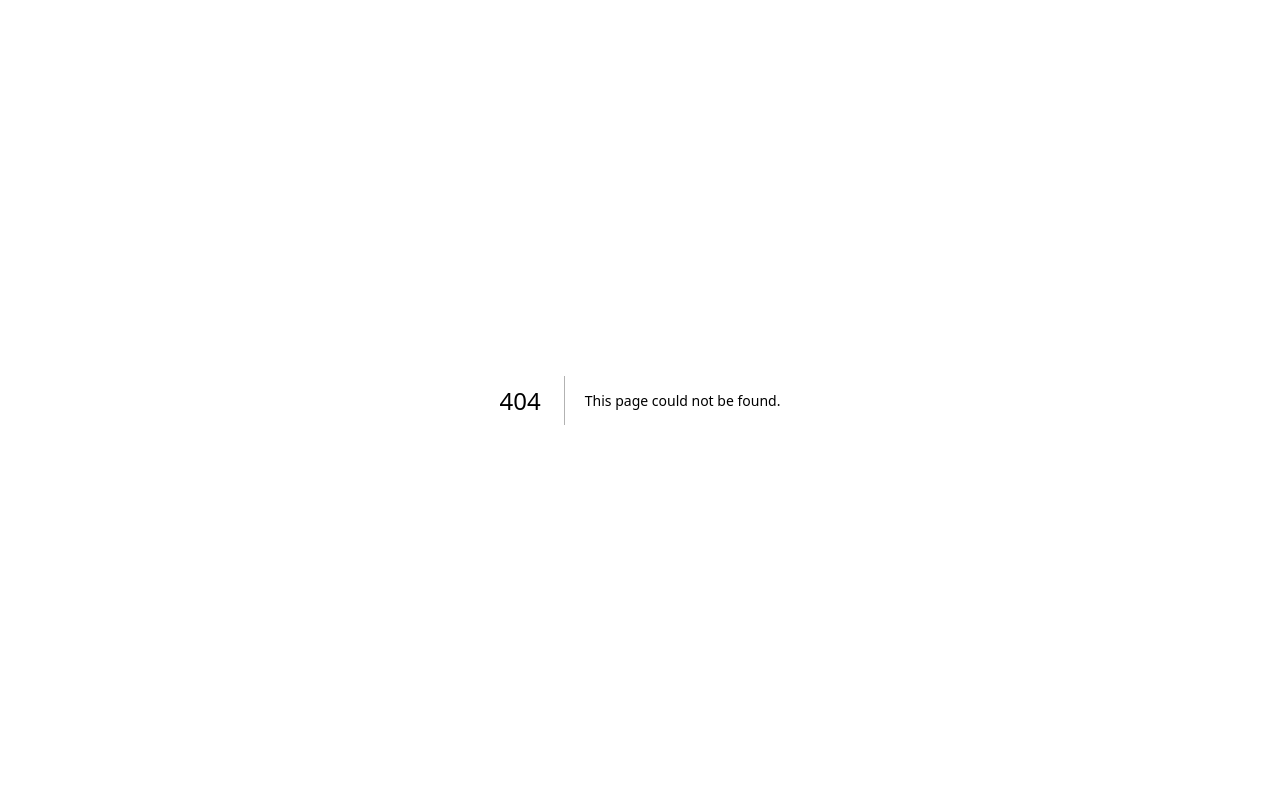
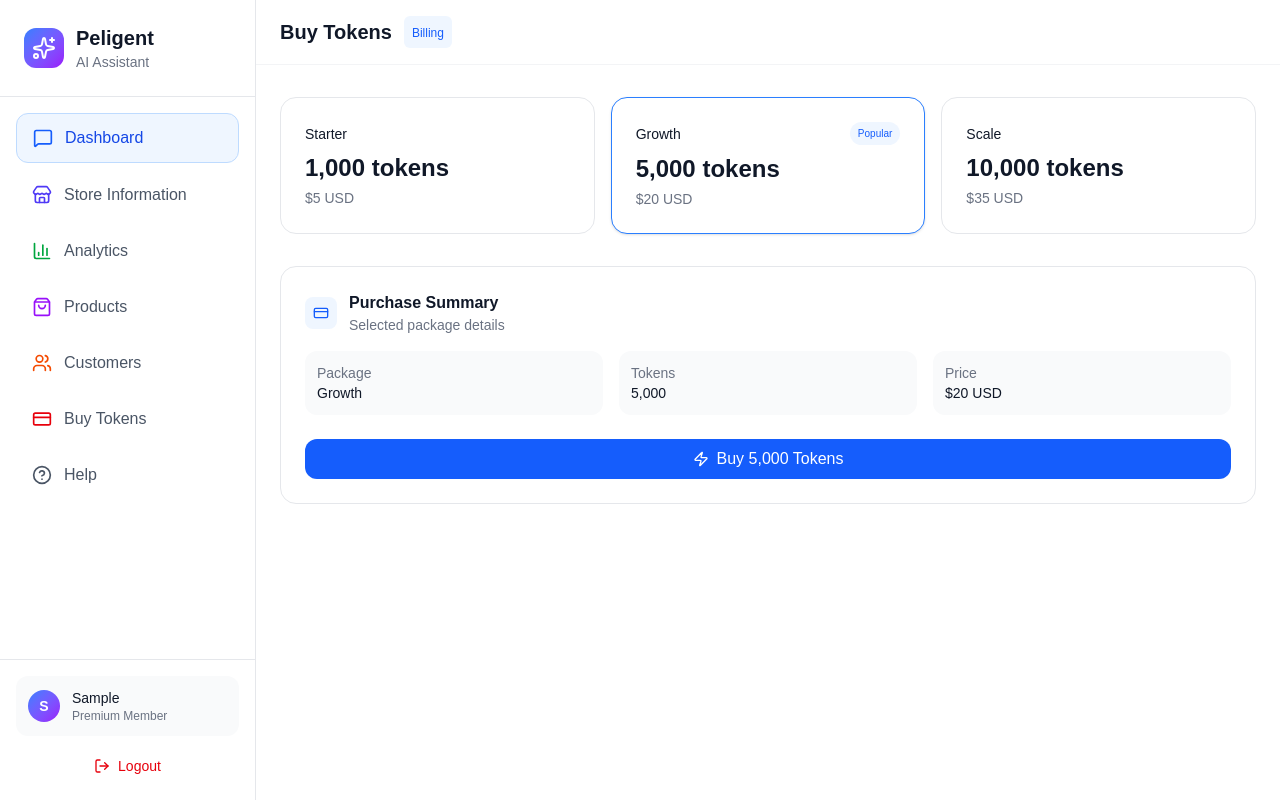
Before and after one commit to mohamadTamimi123/peligentAi-ui, a Next.js app: page /dashboard/billing in a window 1280 px wide. Before the commit this address had no page. Built offline with nearby package versions, Linux system fonts and the light colour scheme; sample sign-in values are in the browser's storage.

Commit message:
Billing: add /dashboard/billing purchase page; sidebar link; CTA on dashboard

```diff
--- /dev/null
+++ b/src/app/dashboard/billing/page.tsx
@@ -0,0 +1,209 @@
+'use client'
+
+import { useEffect, useState } from 'react'
+import { useRouter } from 'next/navigation'
+import { Button } from '@/components/ui/Button'
+import { CreditCard, Zap, CheckCircle2, AlertCircle } from 'lucide-react'
+
+type PurchaseState = 'idle' | 'loading' | 'success' | 'error'
+
+interface PackageOption {
+  id: string
+  name: string
+  tokens: number
+  priceUSD: number
+  popular?: boolean
+}
+
+const PACKAGES: PackageOption[] = [
+  { id: 'p1k', name: 'Starter', tokens: 1000, priceUSD: 5 },
+  { id: 'p5k', name: 'Growth', tokens: 5000, priceUSD: 20, popular: true },
+  { id: 'p10k', name: 'Scale', tokens: 10000, priceUSD: 35 },
+]
+
+export default function BillingPage() {
+  const router = useRouter()
+  const [selected, setSelected] = useState<PackageOption>(PACKAGES[1])
+  const [status, setStatus] = useState<PurchaseState>('idle')
+  const [message, setMessage] = useState<string>('')
+  const [isAuthed, setIsAuthed] = useState<boolean>(false)
+
+  useEffect(() => {
+    const user = localStorage.getItem('user')
+    const token = localStorage.getItem('token') || localStorage.getItem('authToken')
+    if (!user || !token) {
+      router.push('/login')
+      return
+    }
+    setIsAuthed(true)
+  }, [router])
+
+  const handlePurchase = async () => {
+    if (!selected) return
+    try {
+      setStatus('loading')
+      setMessage('')
+      const authToken = localStorage.getItem('token') || localStorage.getItem('authToken')
+      if (!authToken) {
+        setStatus('error')
+        setMessage('Authentication required')
+        return
+      }
+
+      // Try preferred endpoint first; backend may expose different paths
+      const endpoints = [
+        'http://127.0.0.1:5008/api/chat/tokens/purchase',
+        'http://127.0.0.1:5008/api/chat/purchase',
+        'http://127.0.0.1:5008/api/credits/purchase'
+      ]
+
+      let response: Response | null = null
+      for (const url of endpoints) {
+        try {
+          response = await fetch(url, {
+            method: 'POST',
+            headers: {
+              'Authorization': `Bearer ${authToken}`,
+              'Content-Type': 'application/json'
+            },
+            body: JSON.stringify({
+              packageId: selected.id,
+              tokens: selected.tokens,
+              amountUSD: selected.priceUSD
+            })
+          })
+          if (response.ok) break
+        } catch (_) {
+          // try next endpoint
+        }
+      }
+
+      if (!response) throw new Error('No response from server')
+      if (!response.ok) {
+        const err = await response.text()
+        throw new Error(err || 'Purchase failed')
+      }
+
+      const data = await response.json().catch(() => ({}))
+      const serverMsg = data?.message || 'Purchase successful'
+      setStatus('success')
+      setMessage(serverMsg)
+    } catch (err: any) {
+      setStatus('error')
+      setMessage(err?.message || 'Something went wrong')
+    }
+  }
+
+  if (!isAuthed) {
+    return (
+      <div className="flex items-center justify-center min-h-screen bg-white">
+        <div className="text-center">
+          <div className="animate-spin rounded-full h-8 w-8 border-2 border-gray-300 border-t-gray-900 mx-auto mb-4"></div>
+          <p className="text-gray-500 text-sm font-medium">Checking authentication...</p>
+        </div>
+      </div>
+    )
+  }
+
+  return (
+    <div className="min-h-screen bg-white">
+      <div className="border-b border-gray-100 bg-white/80 backdrop-blur-sm sticky top-0 z-10">
+        <div className="max-w-7xl mx-auto px-6 py-4">
+          <div className="flex items-center justify-between">
+            <div className="flex items-center space-x-3">
+              <h1 className="text-xl font-semibold text-gray-900">Buy Tokens</h1>
+              <div className="px-2 py-1 bg-blue-50 rounded-md">
+                <span className="text-xs font-medium text-blue-600">Billing</span>
+              </div>
+            </div>
+          </div>
+        </div>
+      </div>
+
+      <div className="max-w-5xl mx-auto px-6 py-8">
+        <div className="grid grid-cols-1 md:grid-cols-3 gap-4 mb-8">
+          {PACKAGES.map((pkg) => (
+            <button
+              key={pkg.id}
+              onClick={() => setSelected(pkg)}
+              className={`text-left bg-white border rounded-2xl p-6 transition-all ${
+                selected.id === pkg.id
+                  ? 'border-blue-500 shadow-sm'
+                  : 'border-gray-200 hover:border-gray-300'
+              }`}
+            >
+              <div className="flex items-center justify-between mb-2">
+                <span className="text-sm font-medium text-gray-900">{pkg.name}</span>
+                {pkg.popular && (
+                  <span className="text-[10px] px-2 py-1 bg-blue-50 text-blue-600 rounded-full">Popular</span>
+                )}
+              </div>
+              <div className="text-2xl font-semibold text-gray-900 mb-1">{pkg.tokens.toLocaleString()} tokens</div>
+              <div className="text-sm text-gray-500">${pkg.priceUSD} USD</div>
+            </button>
+          ))}
+        </div>
+
+        <div className="bg-white border border-gray-200 rounded-2xl p-6">
+          <div className="flex items-center justify-between mb-4">
+            <div className="flex items-center space-x-3">
+              <div className="w-8 h-8 bg-blue-50 rounded-lg flex items-center justify-center">
+                <CreditCard className="w-4 h-4 text-blue-600" />
+              </div>
+              <div>
+                <h3 className="text-base font-semibold text-gray-900">Purchase Summary</h3>
+                <p className="text-sm text-gray-500">Selected package details</p>
+              </div>
+            </div>
+          </div>
+
+          <div className="grid grid-cols-1 md:grid-cols-3 gap-4 text-sm mb-4">
+            <div className="p-3 bg-gray-50 rounded-xl">
+              <div className="text-gray-500">Package</div>
+              <div className="font-medium text-gray-900">{selected.name}</div>
+            </div>
+            <div className="p-3 bg-gray-50 rounded-xl">
+              <div className="text-gray-500">Tokens</div>
+              <div className="font-medium text-gray-900">{selected.tokens.toLocaleString()}</div>
+            </div>
+            <div className="p-3 bg-gray-50 rounded-xl">
+              <div className="text-gray-500">Price</div>
+              <div className="font-medium text-gray-900">${selected.priceUSD} USD</div>
+            </div>
+          </div>
+
+          <Button
+            onClick={handlePurchase}
+            disabled={status === 'loading'}
+            className="w-full mt-2 bg-blue-600 hover:bg-blue-700 text-white rounded-xl"
+          >
+            {status === 'loading' ? (
+              <>
+                <div className="animate-spin rounded-full h-4 w-4 border-2 border-white/50 border-t-white mr-2"></div>
+                Processing...
+              </>
+            ) : (
+              <>
+                <Zap className="w-4 h-4 mr-2" />
+                Buy {selected.tokens.toLocaleString()} Tokens
+              </>
+            )}
+          </Button>
+
+          {status === 'success' && (
+            <div className="mt-4 flex items-center p-3 bg-green-50 border border-green-200 rounded-xl text-green-700 text-sm">
+              <CheckCircle2 className="w-4 h-4 mr-2" />
+              <span>{message || 'Purchase successful'}</span>
+            </div>
+          )}
+          {status === 'error' && (
+            <div className="mt-4 flex items-center p-3 bg-red-50 border border-red-200 rounded-xl text-red-700 text-sm">
+              <AlertCircle className="w-4 h-4 mr-2" />
+              <span>{message || 'Something went wrong'}</span>
+            </div>
+          )}
+        </div>
+      </div>
+    </div>
+  )
+}
--- a/src/app/dashboard/layout.tsx
+++ b/src/app/dashboard/layout.tsx
@@ -64,6 +64,8 @@ export default function DashboardLayout({ children }: DashboardLayoutProps) {
       router.push('/dashboard/store')
     } else if (itemId === 'chat') {
       router.push('/dashboard')
+    } else if (itemId === 'billing') {
+      router.push('/dashboard/billing')
     }
     // Add other navigation logic as needed
   }
@@ -74,7 +76,7 @@ export default function DashboardLayout({ children }: DashboardLayoutProps) {
     { id: 'analytics', icon: BarChart3, label: 'Analytics', color: 'text-green-600' },
     { id: 'products', icon: ShoppingBag, label: 'Products', color: 'text-purple-600' },
     { id: 'customers', icon: Users, label: 'Customers', color: 'text-orange-600' },
-    { id: 'billing', icon: CreditCard, label: 'Billing', color: 'text-red-600' },
+    { id: 'billing', icon: CreditCard, label: 'Buy Tokens', color: 'text-red-600' },
     { id: 'help', icon: HelpCircle, label: 'Help', color: 'text-gray-600' },
   ]
 
--- a/src/app/dashboard/page.tsx
+++ b/src/app/dashboard/page.tsx
@@ -80,7 +80,7 @@ export default function DashboardPage() {
         try {
           const authToken = localStorage.getItem('token') || localStorage.getItem('authToken')
           if (!authToken) return
-          const response = await fetch('http://127.0.0.1:5008/api/credits', {
+          const response = await fetch('http://127.0.0.1:5008/api/chat/tokens', {
             method: 'GET',
             headers: {
               'Authorization': `Bearer ${authToken}`,
@@ -265,6 +265,17 @@ export default function DashboardPage() {
             </div>
             <div className="text-2xl font-semibold text-gray-900">{dashboardData.tokenCredits.toLocaleString()}</div>
             <p className="text-xs text-gray-500 mt-1">Available</p>
+            <div className="mt-3">
+              <Button
+                onClick={() => {
+                  window.location.href = '/dashboard/billing'
+                }}
+                size="sm"
+                className="bg-blue-600 hover:bg-blue-700 text-white rounded-lg"
+              >
+                Buy Tokens
+              </Button>
+            </div>
           </div>
 
           <div className="bg-white border border-gray-200 rounded-2xl p-6">
```
